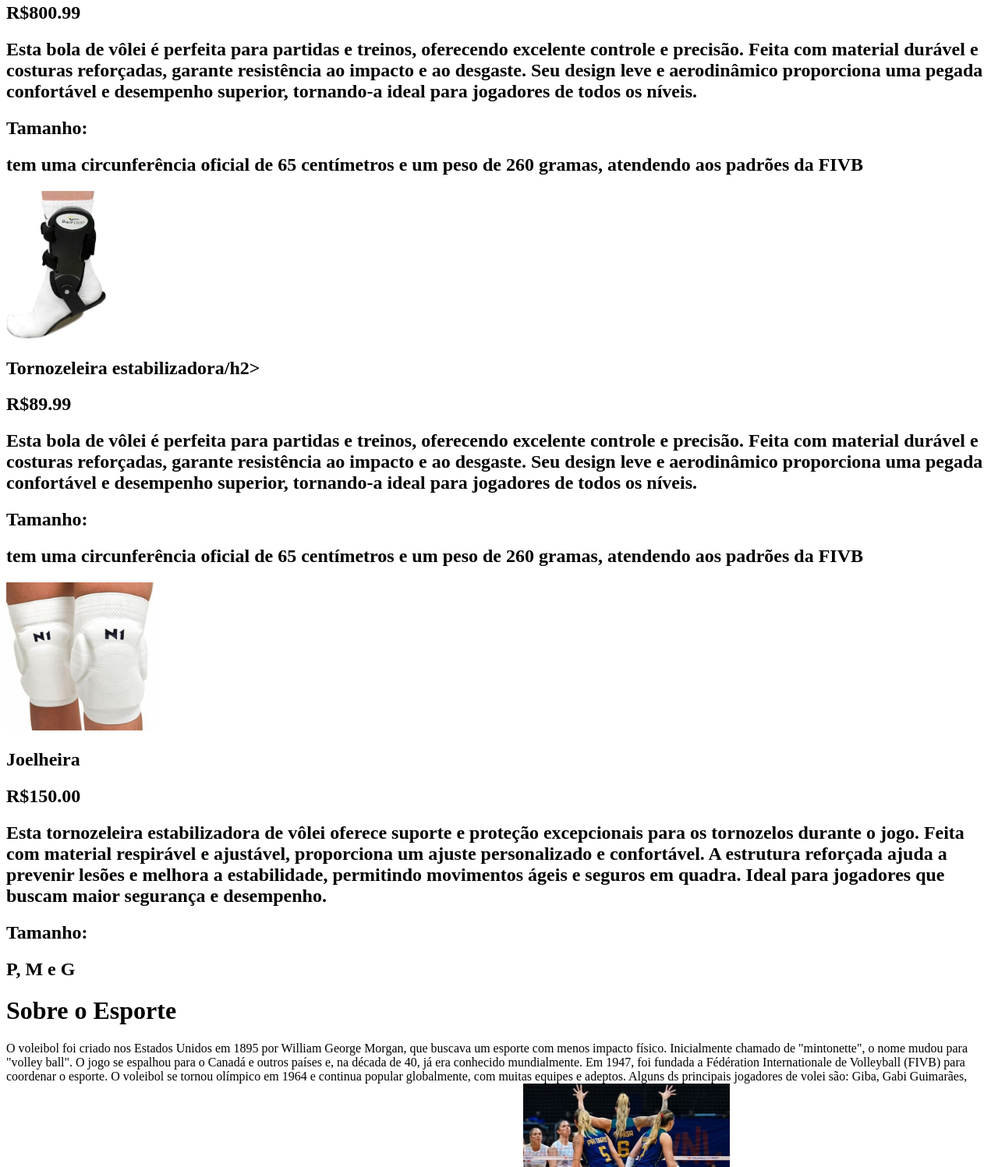
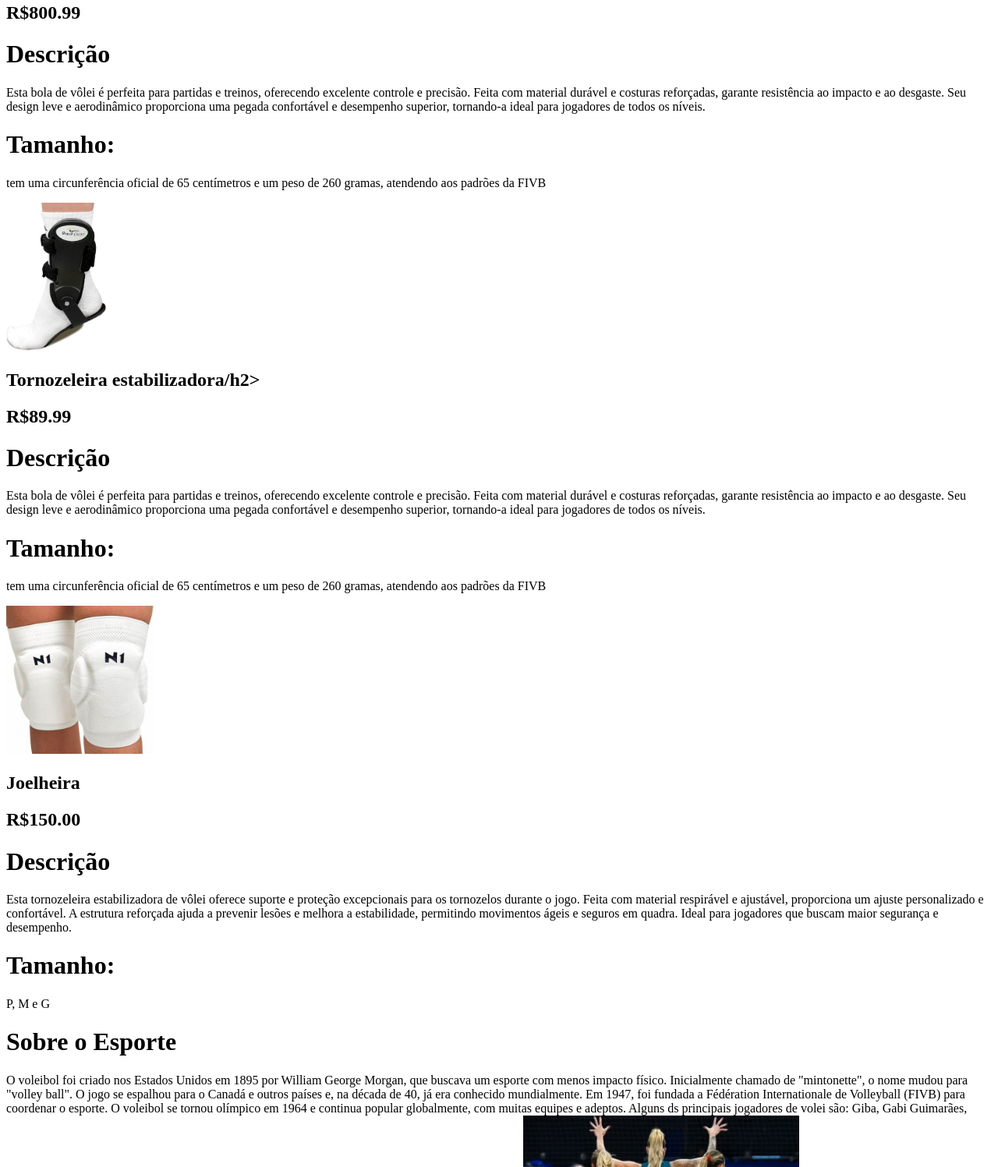
Before and after one commit to lorranyf/linkseimagens, a plain HTML site: page esporte/volei/index.html in a window 1280 px wide. Shown: the part 1326-2823 px from the top of the page at 78% size. Drawn offline with Linux system fonts and the light colour scheme.

Commit message:
mensagem de commit

```diff
--- a/esporte/volei/index.html
+++ b/esporte/volei/index.html
@@ -22,52 +22,55 @@
         <img src="/imgs/boladevolei.jpeg"/>
         <h2>Bola de Vôlei</h2>
         <h2>R$800.99</h2>
-        <h2>
+        <h1>Descrição</h1>
+        <p>
             Esta bola de vôlei é perfeita para partidas e treinos, oferecendo excelente controle e
             precisão. Feita com material durável e costuras reforçadas, garante resistência ao
             impacto e ao desgaste. Seu design leve e aerodinâmico proporciona uma pegada confortável e
             desempenho superior, tornando-a ideal para jogadores de todos os níveis.
-        </h2>
-        <h2>
+        </p>
+        <h1>
             Tamanho:
-        </h2>
-        <h2>
+        </h1>
+        <p>
             tem uma circunferência oficial de 65 centímetros e um peso de 260 gramas,
             atendendo aos padrões da FIVB
-        </h2>
+        </p>
 
         <img src="/imgs/tornozeleiraestabilizadora.jpg" height="190"/></a>
         <h2>Tornozeleira estabilizadora/h2>
         <h2>R$89.99</h2>
-        <h2>
+        <h1>Descrição</h1>
+        <p>
             Esta bola de vôlei é perfeita para partidas e treinos, oferecendo excelente controle e
             precisão. Feita com material durável e costuras reforçadas, garante resistência ao
             impacto e ao desgaste. Seu design leve e aerodinâmico proporciona uma pegada confortável e
             desempenho superior, tornando-a ideal para jogadores de todos os níveis.
-        </h2>
-        <h2>
+        </p>
+        <h1>
             Tamanho:
-        </h2>
-        <h2>
+        </h1>
+        <p>
             tem uma circunferência oficial de 65 centímetros e um peso de 260 gramas,
             atendendo aos padrões da FIVB
-        </h2>
+        </p>
         <img src="/imgs/joelheira.jpeg" height="190"/></a>
         <h2>Joelheira</h2>
         <h2>R$150.00</h2>
-        <h2>
+        <h1>Descrição</h1>
+        <p>
             Esta tornozeleira estabilizadora de vôlei oferece suporte e proteção excepcionais para os
             tornozelos durante o jogo. Feita com material respirável e ajustável, proporciona um ajuste
             personalizado e confortável. A estrutura reforçada ajuda a prevenir lesões e melhora a
             estabilidade, permitindo movimentos ágeis e seguros em quadra. Ideal para jogadores que
             buscam maior segurança e desempenho.
-        </h2>
-        <h2>
+        </p>
+        <h1>
             Tamanho:
-        </h2>
-        <h2>
+        </h1>
+        <p>
             P, M e G
-        </h2>
+        </p>
         <h1>Sobre o Esporte</h1>
         <p>
             O voleibol foi criado nos Estados Unidos em 1895 por William George Morgan, que buscava um
@@ -78,7 +81,8 @@
             com muitas equipes e adeptos. Alguns ds principais jogadores de volei são: Giba, Gabi Guimarães,
             Carolana, Bruninho, etc. Algumas das principais ligas são: Mundial, Liga das Nações, Olimpíadas, etc.
 
-            <img src="/imgs/jogo de volei.jpg" height="150"/></a>
+
+            <img src="/imgs/jogo de volei.jpg" height="200"/></a>
             <a href="https://www.todamateria.com.br/voleibol/"></a>
         </p>
     </body>
```
Also changed, not shown: esporte/basquete/index.html (+21 -19 lines), esporte/futebol/index.html (+26 -24 lines).
